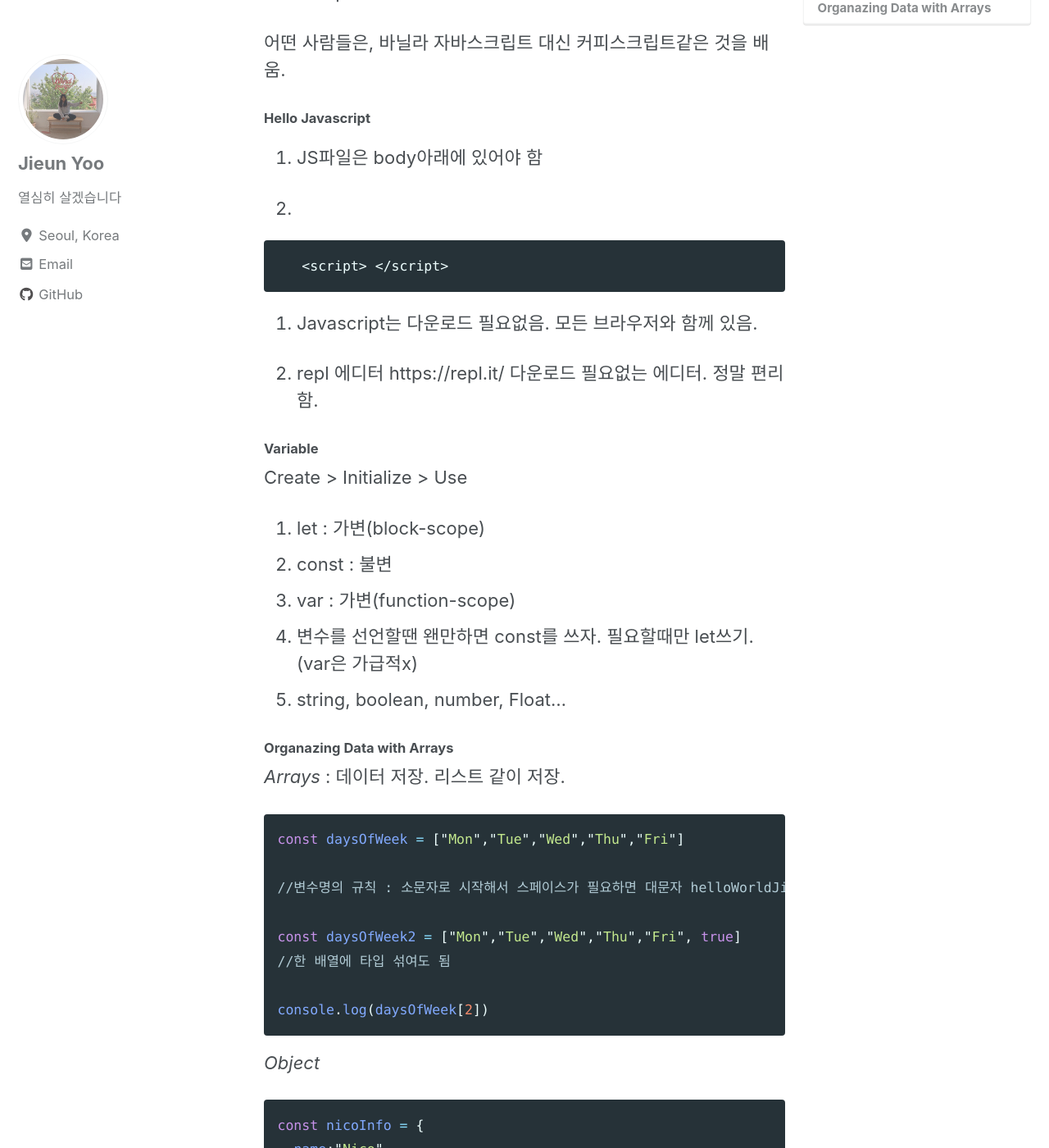
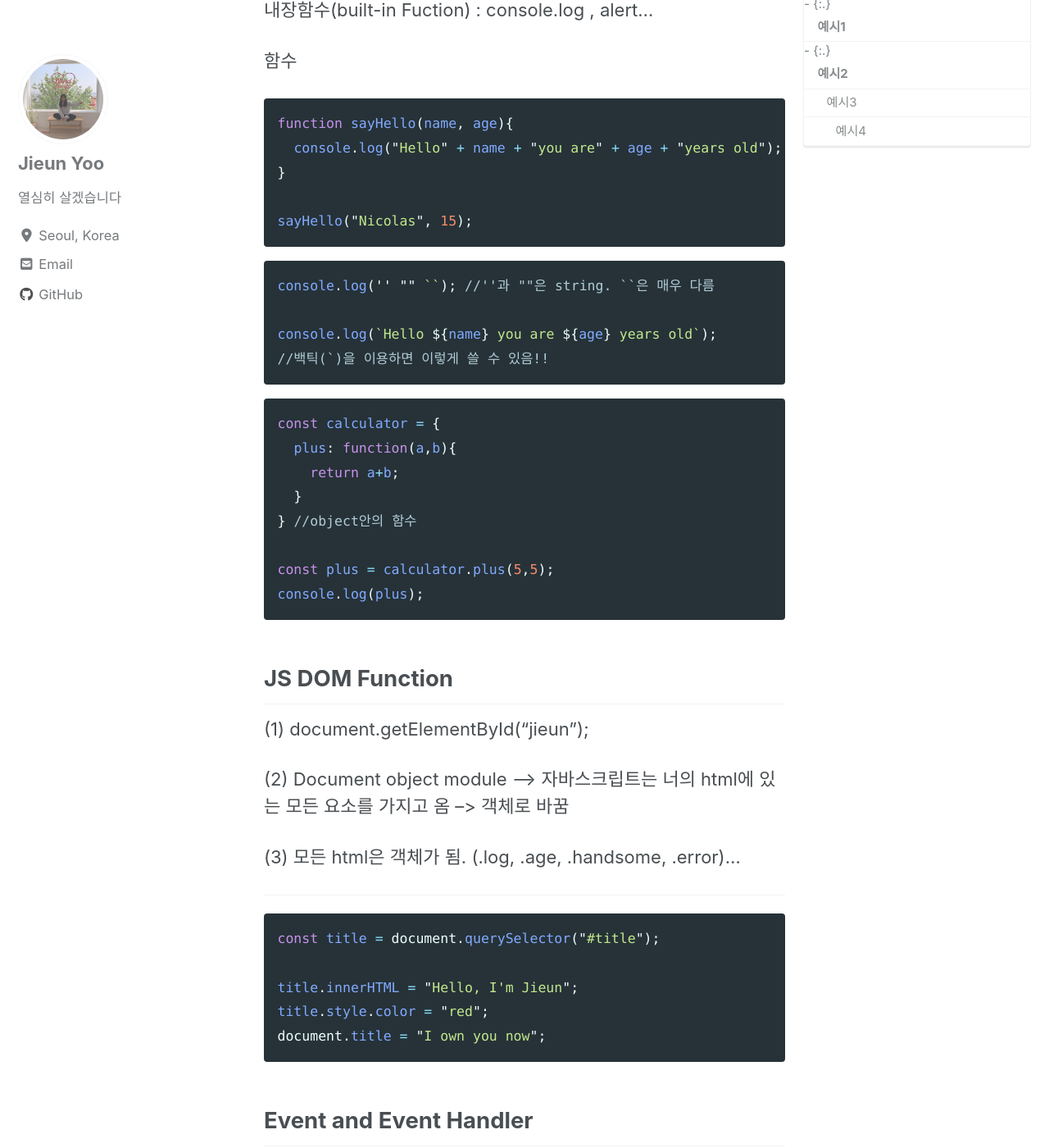
Before and after one commit to YuJieun/YuJieun.github.io, a Jekyll site: the page built from _posts/2019-12-20-자바스크립트.md, in a window 1280 px wide and 1400 px high, scrolled down 350 px. Shown: the whole window at 82% size. Built offline with Jekyll 4.4.1, drawn with Linux system fonts in a browser that asks for light colours; cached includes are drawn as plain includes; nearby versions of some CDN libraries; some of the changed text lies outside the part shown.

Commit message:
자바스크립트 연습편

````diff
--- a/_posts/2019-12-20-자바스크립트.md
+++ b/_posts/2019-12-20-자바스크립트.md
@@ -1,75 +1,175 @@
 ---
-title:  "[Nomad Coders - VanillaJS 강의를 듣고 (1)-기본편]"
-date:   2019-12-20
+title:  "[Nomad Coders - VanillaJS 강의를 듣고 (2)-연습편]"
+date:   2019-12-24
 tags: [javascript]
 toc: true
 ---
 
-[Nomad Coders - VanillaJS 강의를 듣고 (1)-기본편]
+[Nomad Coders - VanillaJS 강의를 듣고 (2)-연습편]
 
-#### 바닐라 자바스크립트
+## JS Function
 
-브라우저를 통해 제공되는 JavaScript. Library, Framework없는 Javascript.
+내장함수(built-in Fuction) : console.log , alert...
 
-어떤 사람들은, 바닐라 자바스크립트 대신 커피스크립트같은 것을 배움.
-
-
-
-#### Hello Javascript
-
-1. JS파일은 body아래에 있어야 함
-
-2.
-
-   ```
-   <script> </script>
-   ```
-
-3. Javascript는 다운로드 필요없음. 모든 브라우저와 함께 있음.
-
-4. repl 에디터  https://repl.it/ 다운로드 필요없는 에디터. 정말 편리함.
-
-
-
-#### Variable
-
-Create > Initialize > Use
-
-1. let : 가변(block-scope)
-2. const : 불변
-3. var : 가변(function-scope)
-4. 변수를 선언할땐 왠만하면 const를 쓰자. 필요할때만 let쓰기. (var은 가급적x)
-5. string, boolean, number, Float...
-
-
-
-#### Organazing Data with Arrays
-
-*Arrays* : 데이터 저장. 리스트 같이 저장.
+함수
 
 ```javascript
-const daysOfWeek = ["Mon","Tue","Wed","Thu","Fri"]
+function sayHello(name, age){
+  console.log("Hello" + name + "you are" + age + "years old");
+}
 
-//변수명의 규칙 : 소문자로 시작해서 스페이스가 필요하면 대문자 helloWorldJieun
-
-const daysOfWeek2 = ["Mon","Tue","Wed","Thu","Fri", true]
-//한 배열에 타입 섞여도 됨
-
-console.log(daysOfWeek[2])
+sayHello("Nicolas", 15);
 ```
 
 
 
-*Object*
+```javascript
+console.log('' "" ``); //''과 ""은 string. ``은 매우 다름
+
+console.log(`Hello ${name} you are ${age} years old`);
+//백틱(`)을 이용하면 이렇게 쓸 수 있음!!
+```
+
+
 
 ```javascript
-const nicoInfo = {
-  name:"Nico",
-  age:33,
-  gender:"male",
-  isHandsome:true
-  favMovies:["oldboy","lotr"]
+const calculator = {
+  plus: function(a,b){
+    return a+b;
+  }
+} //object안의 함수
+
+const plus = calculator.plus(5,5);
+console.log(plus);
+```
+
+
+
+## JS DOM Function
+
+(1) document.getElementById("jieun");
+
+(2) Document object module --> 자바스크립트는 너의 html에 있는 모든 요소를 가지고 옴 --> 객체로 바꿈
+
+(3) 모든 html은 객체가 됨.  (.log, .age, .handsome, .error)...
+
+------
+
+```javascript
+const title = document.querySelector("#title");
+
+title.innerHTML = "Hello, I'm Jieun";
+title.style.color = "red";
+document.title = "I own you now";
+```
+
+
+
+## Event and Event Handler
+
+이벤트 : 웹사이트에서 발생하는 것들 (click, submit ...)
+
+우리는 이 이벤트를 중간에 가로챌 수 있다!
+
+#### 예시1
+
+```javascript
+function handleResize(){
+  console.log("I have been resized");
 }
 
-console.log(nicoInfo.gender);
+window.addEventListener("resize", handleResize); //내가 필요한 시점에 handleResize함수 호출. 여기서는 윈도우 사이즈가 변경되면 호출.
 ```
+
+#### 예시2
+
+```javascript
+const title = document.querySelector("#title");
+
+const BASE_COLOR = "#34495e";
+const OTHER_COLOR = "#7f8c8d";
+
+function handleClick(){
+  const currentColor = title.style.color;
+  if(currentColor === BASE_COLOR){
+    title.style.color = OTHER_COLOR;
+  }else{
+    title.style.color = BASE_COLOR;
+  }
+}
+
+function init(){
+  title.style.color = BASE_COLOR;
+  title.addEventListener("click",handleClick);
+ //title.addEventListener("mouseenter",handleClick);
+}
+
+init();
+
+```
+
+이것이 바로 이벤트에 반응하는 방법!
+
+클릭, 크기조절, 드래그, 마우스 엔터 등등에 반응!
+
+HTML javascript dom event MDN!!
+
+<u>**항상 MDN을 이용하시오!**</u>
+
+
+
+### 예시3
+
+```javascript
+function handleOffline(){
+  console.log("Bye bye");
+} //네트워크 off일때 동작
+
+function handleOnline(){
+  console.log("welcome back");
+} //네트워크 on일때 동작
+
+window.addEventListener("offline",handleOffline);
+window.addEventListener("online",handleOnline);
+```
+
+
+
+#### 예시4
+
+```css
+body{
+  background-color: #ecf0f1;
+}
+h1{
+  color:#344953;
+}
+.clicked{
+  color:#7f8c8d;
+}
+```
+
+```javascript
+const title = document.querySelector("#title");
+
+const CLICKED_CLASS = "clicked";
+
+function handleClick(){
+  const hasClass = title.classList.contains(CLICKED_CLASS);
+  if(!hasClass){
+    title.classList.add(CLICKED_CLASS);
+  }else{
+    title.classList.remove(CLICKED_CLASS);
+  }
+
+  //title.classList.toggle(CLICKED_CLASS);
+  //얘는 위의 코드와 같은일을 한다.
+}
+
+function init(){
+  title.addEventListener("click",handleClick);
+}
+
+init();
+
+```
````
